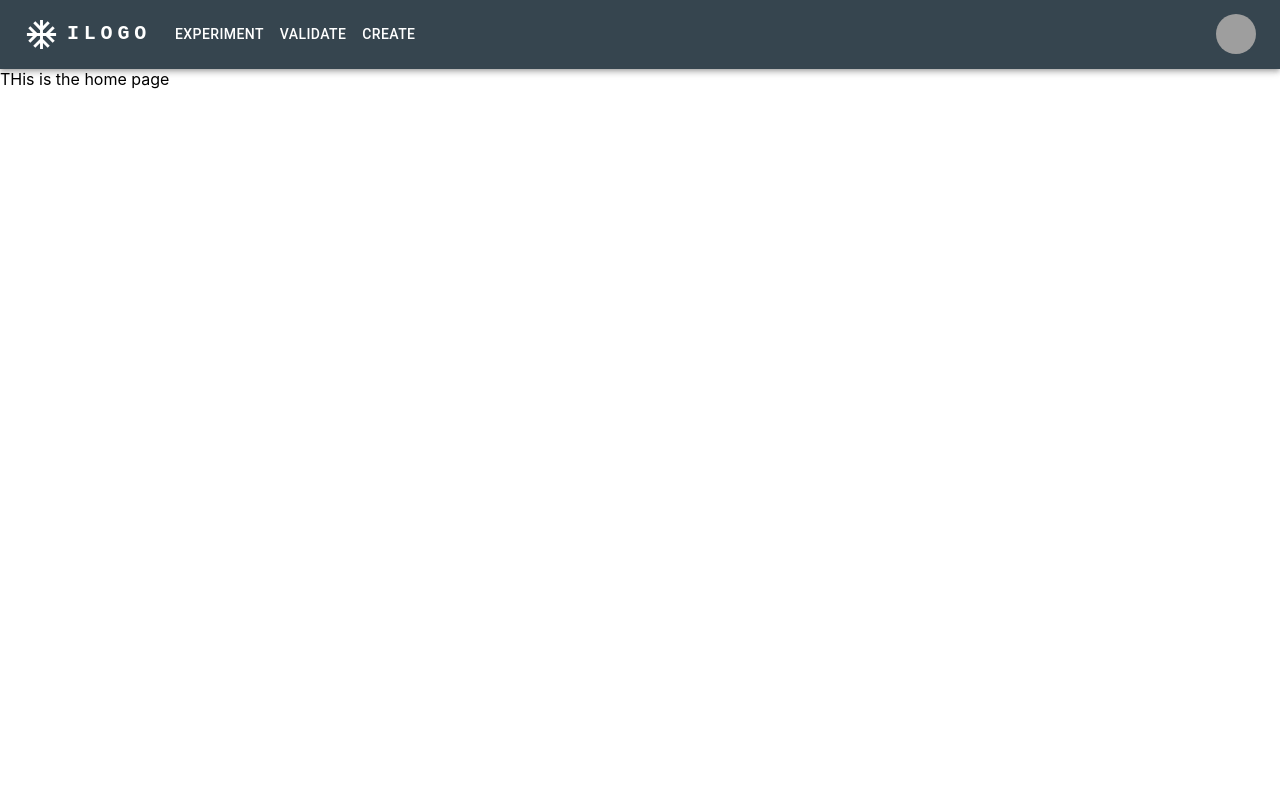
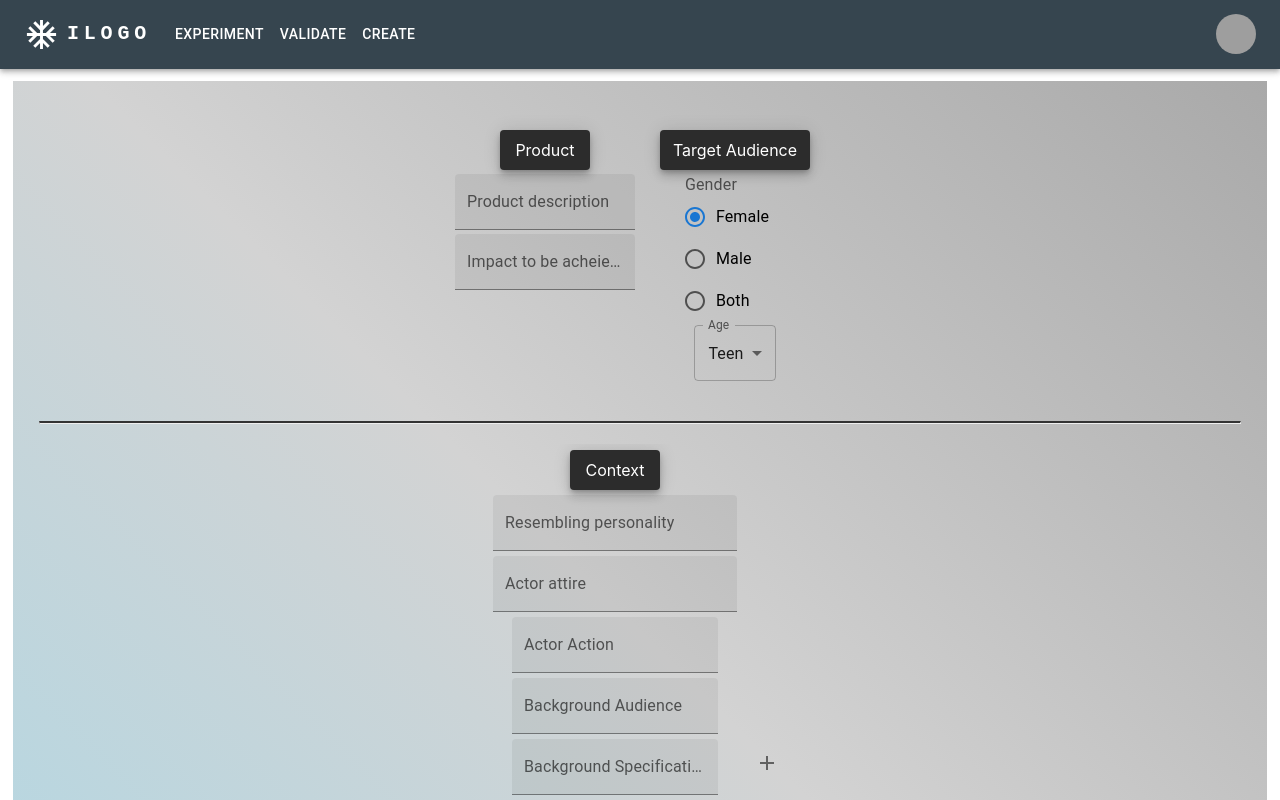
Before and after one commit to Ashutosh0822/rakathon24-frontend, a React (Create React App) app: page / in a window 1280 px wide. Shown: the top 800 px of the page. Built offline with nearby package versions, Linux system fonts and the light colour scheme; grey boxes are pictures that could not be loaded.

Commit message:
fixed links

```diff
--- a/src/App.js
+++ b/src/App.js
@@ -15,9 +15,9 @@ class App extends React.Component{
       <Switch>
         <Route exact component={AboutPage} path='/about'/>
         <Route exact component={ExperimentPage} path='/experiment'/>
-        <Route exact component={ValidatePage} path='/validate-concept'/>
-        <Route exact component={HomePage} path='/'/>
-        <Route exact component={DevelopmentPage}/>
+        {/*<Route exact component={ValidatePage} path='/validate-concept'/>*/}
+        <Route exact component={ExperimentPage} path='/'/>
+        <Route  component={DevelopmentPage}/>
       </Switch>
 
     </div>
```
